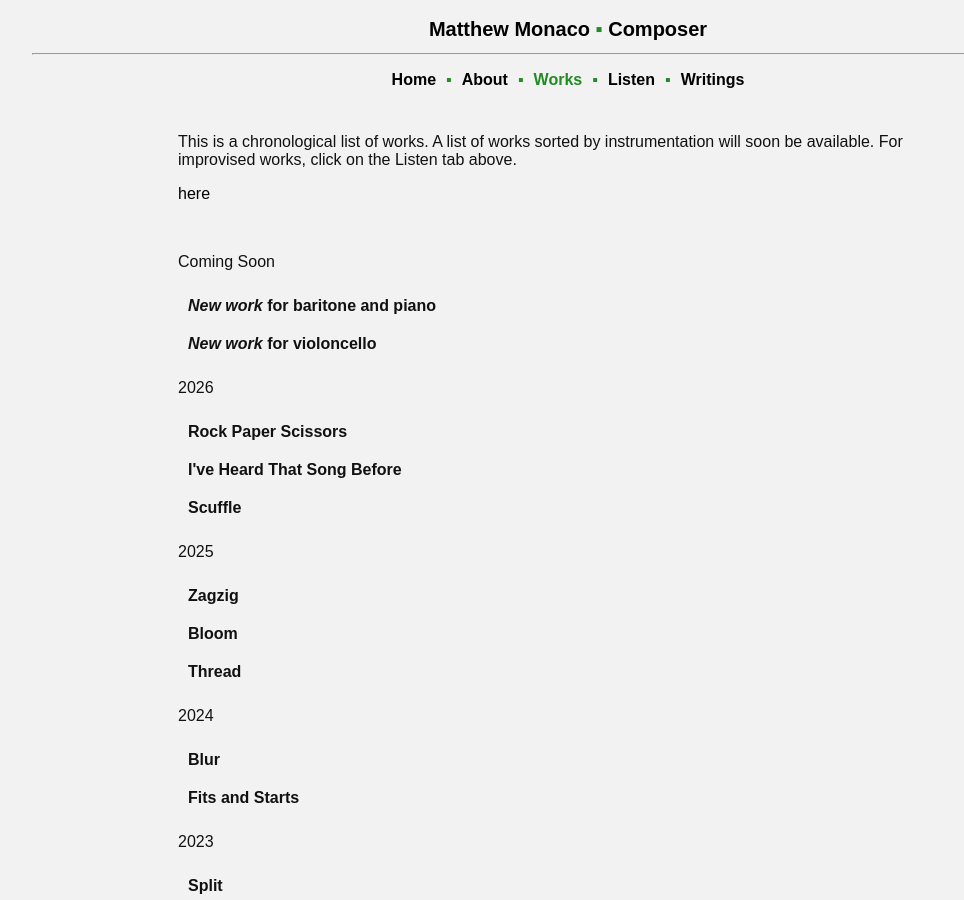
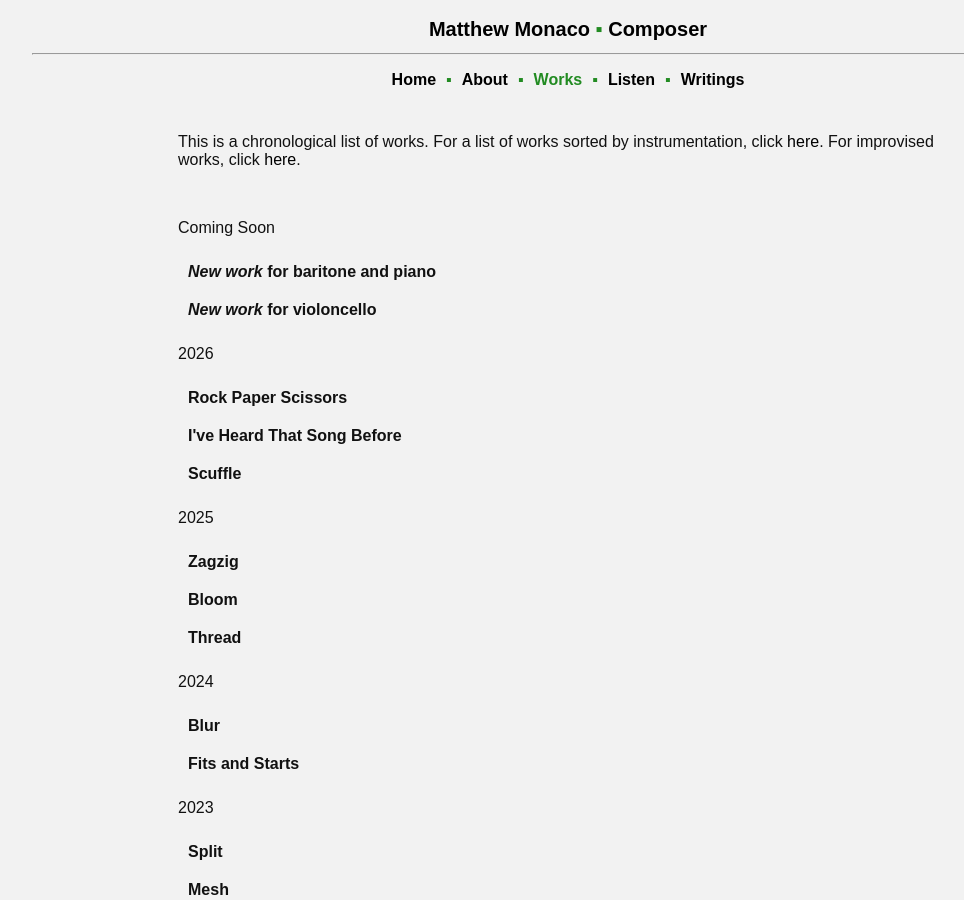
Before and after one commit to matthew-monaco/matthew-monaco.github.io, a Jekyll site: the page built from works.md, in a window 1280 px wide and 900 px high. Shown: the whole window, without its empty margins (72-1036 px from the left). Built offline with Jekyll 4.4.1, drawn with Linux system fonts in a browser that asks for light colours.

Commit message:
Update works.md

```diff
--- a/works.md
+++ b/works.md
@@ -4,9 +4,7 @@ title: Works | Matthew Monaco
 permalink: /works
 ---
 
-This is a chronological list of works. A list of works sorted by instrumentation will soon be available. For improvised works, click on the Listen tab above.
-
-<a href="/works_by_instrumentation">here</a>
+This is a chronological list of works. For a list of works sorted by instrumentation, click <a href="/works_by_instrumentation">here</a>. For improvised works, click <a href="/listen">here</a>.
 
 <br>
 
```
